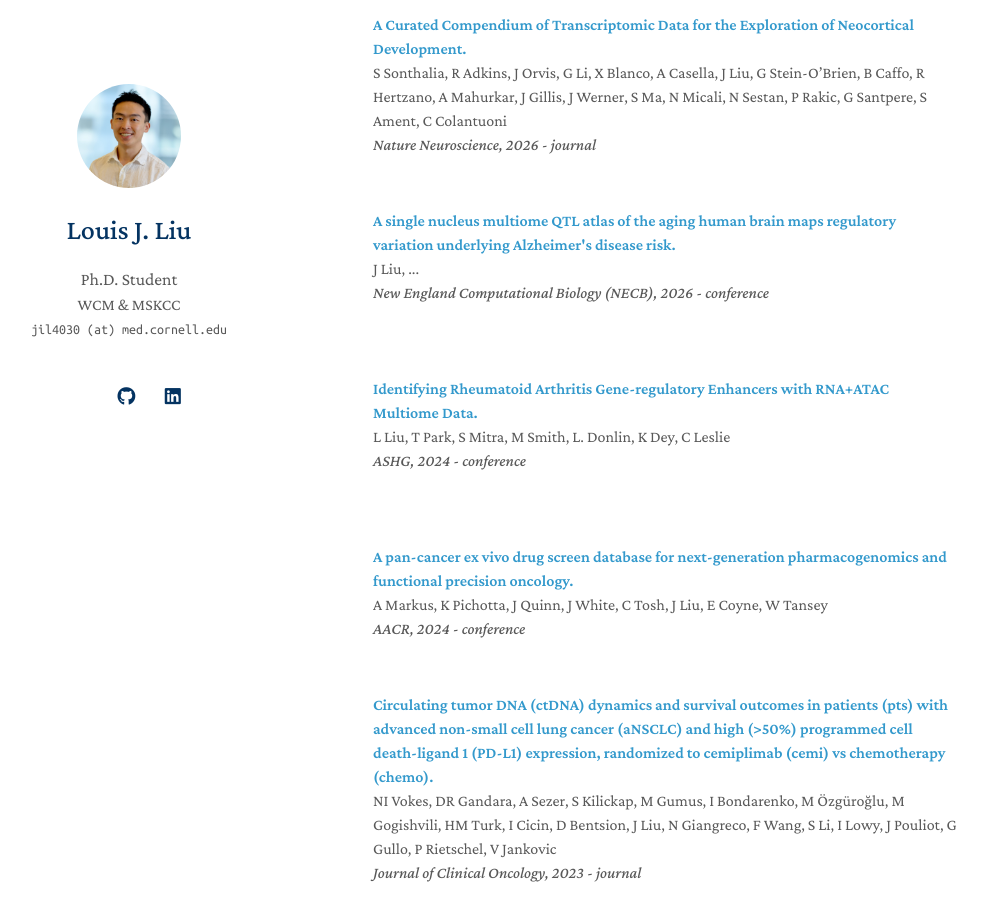
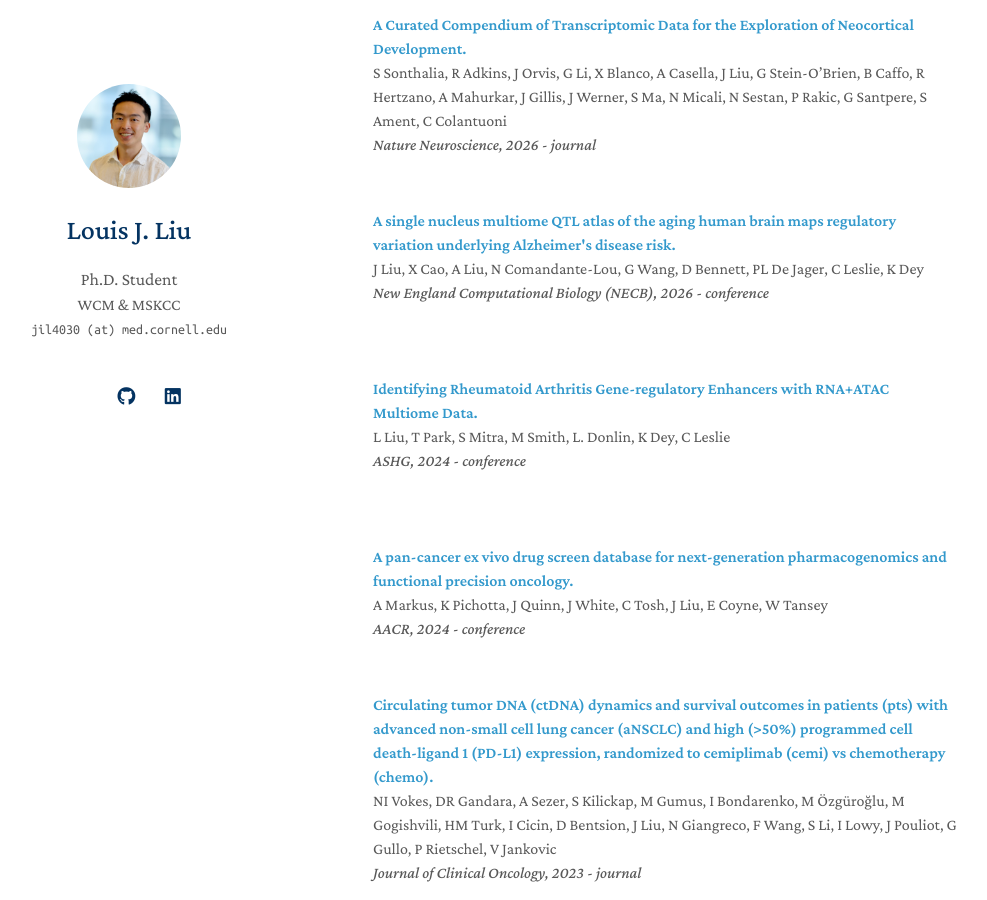
Before and after one commit to louis-jliu/louis-jliu.github.io, a Jekyll site: the page built from index.md, in a window 1280 px wide and 900 px high, scrolled down 991 px. Shown: the whole window, without its empty margins (147-1134 px from the left). Built offline with Jekyll 4.4.1, drawn with Linux system fonts in a browser that asks for light colours; nearby versions of some CDN libraries; a style sheet for code colours, icons or effects is not loaded; our own code applies the rules of GitHub Pages for plain Markdown files.

Commit message:
Add NECB poster author list

```diff
--- a/_data/publications.yml
+++ b/_data/publications.yml
@@ -16,7 +16,7 @@ main:
     link: https://www.nature.com/articles/s41593-026-02204-4
 
   - title: "A single nucleus multiome QTL atlas of the aging human brain maps regulatory variation underlying Alzheimer's disease risk."
-    authors: J Liu, ...
+    authors: J Liu, X Cao, A Liu, N Comandante-Lou, G Wang, D Bennett, PL De Jager, C Leslie, K Dey
     venue: New England Computational Biology (NECB), 2026 - conference
     link:
 
```
